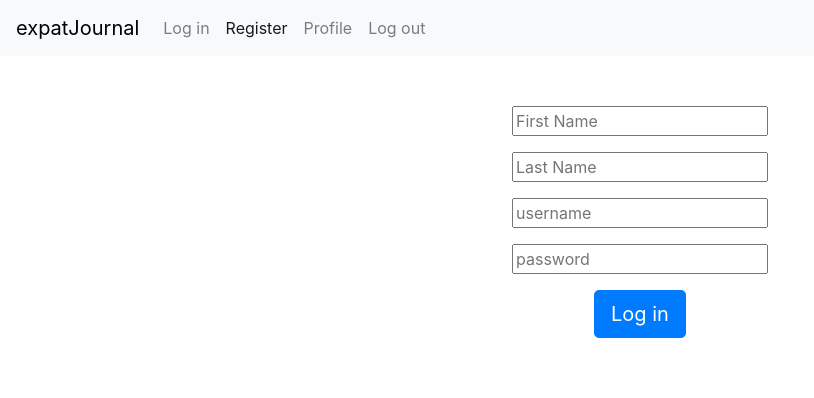
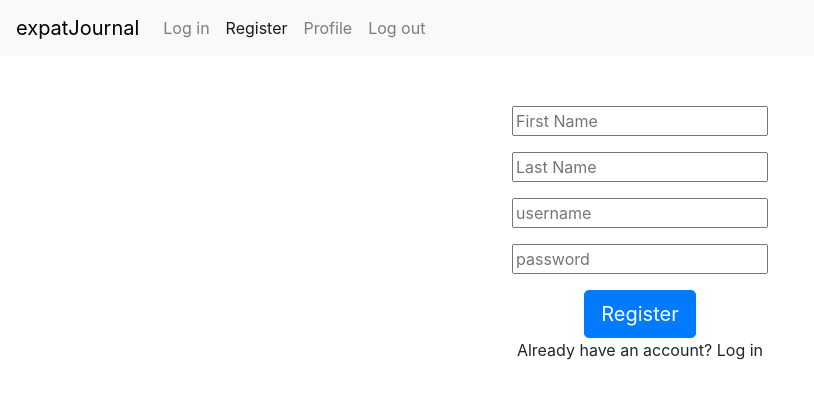
Before and after one commit to lorenzosimpson/bw-expat-fe, a React (Create React App) app: page /register in a window 1280 px wide. Shown: the top 398 px of the page, without its empty margins (0-814 px from the left). Built offline with nearby package versions, Linux system fonts and the light colour scheme.

Commit message:
adds route to login from register

```diff
--- a/src/components/Home.js
+++ b/src/components/Home.js
@@ -8,7 +8,7 @@ const Home = (props) => {
         <Container id='container' fluid>
           <h1 className="display-3">Share your stories</h1>
           <p className="lead">From all over the world.</p>
-          <Button outline color="secondary" size="lg">Get Started</Button>
+          <Button outline color="secondary" size="lg" onClick={() => props.history.push('/register')}>Get Started</Button>
         </Container>
 
       </Jumbotron>
--- a/src/components/Register.js
+++ b/src/components/Register.js
@@ -53,7 +53,8 @@ const Register = (props) => {
                             <Field type="password" name="password" id="examplePassword" placeholder="password" />
                             {touched.password && errors.password && ( <p className="error">{errors.password}</p> )}
                     </FormGroup>
-                    <Button type="submit" color="primary" size="lg">Log in</Button>{' '}
+                    <Button type="submit" color="primary" size="lg">Register</Button>{' '}
+                    <p onClick={() => props.history.push('/login')}>Already have an account? Log in</p>
                 </Form>
             )}
         />
```
